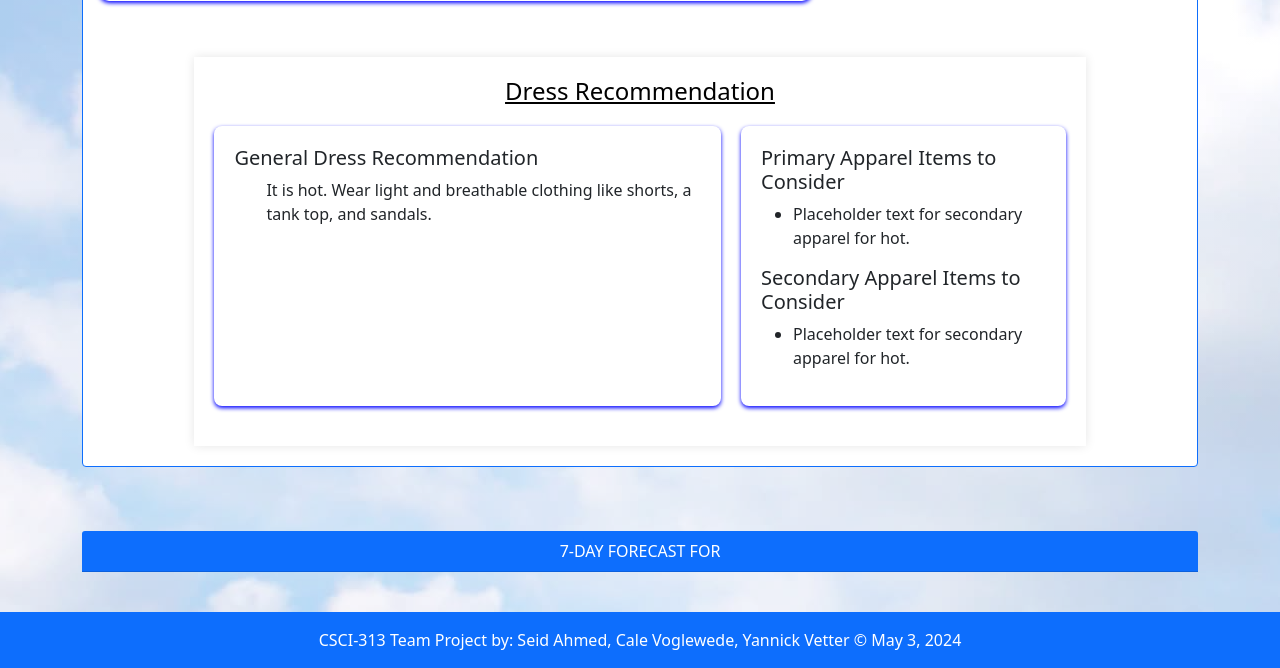
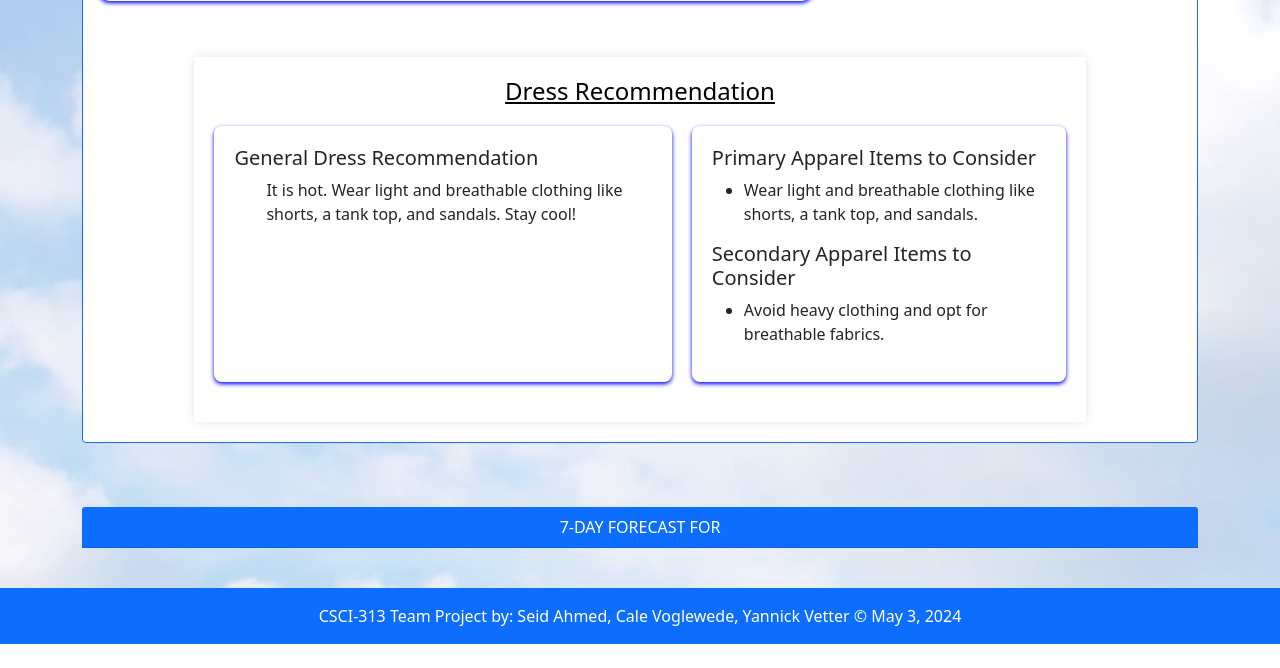
Before and after one commit to cale-ndsu/CSCI313Project-Weatherwise, a Django app: template weatherwise/weather_app/templates/weather_app/weather.html in a window 1280 px wide. Shown: the part 355-1023 px from the top of the page. After the commit the page ends 999 px from the top, so only its background shows below. Run offline with Django 5.2, Linux system fonts and the light colour scheme; the template is opened without the code that fills it, so the values that code supplies are empty.

Commit message:
Filled in the rest

```diff
--- a/weatherwise/weather_app/templates/weather_app/weather.html
+++ b/weatherwise/weather_app/templates/weather_app/weather.html
@@ -66,17 +66,17 @@
                 <h5>General Dress Recommendation</h5>
                 <ul>
                 {% if feel_temp < 0 %}
-                    <p>It is very cold. Bundle up with a heavy coat, scarf, gloves, and boots.</p>
+                    <p>It is very cold. Bundle up with a heavy coat, scarf, gloves, and boots. At this temperature, skin exposure to cold is dangerous.</p>
                 {% elif feel_temp < 20 %}
-                    <p>It is quite cold. Layer up with a warm sweater, jacket, and hat.</p>
+                    <p>It is quite cold. Layer up with a warm sweater, jacket, and hat. At this temperature, skin exposure to cold is risky.</p>
                 {% elif feel_temp < 40 %}
-                    <p>It is cold. Wear a medium-weight jacket or coat with a long-sleeve shirt.</p>
+                    <p>It is cold. Wear a medium-weight jacket or coat with a long-sleeve shirt. At this temperature, skin exposure to cold should be limited.</p>
                 {% elif feel_temp < 60 %}
-                    <p>It is brisk. Put on a light jacket, jeans, and closed-toe shoes.</p>
+                    <p>It is brisk. Put on a light jacket, jeans, and closed-toe shoes. At this temperature, skin exposure to cold may cause discomfort.</p>
                 {% elif feel_temp < 80 %}
-                    <p>It is warm. Opt for a t-shirt, jeans, and comfortable shoes.</p>
+                    <p>It is warm. Opt for a t-shirt, jeans, and comfortable shoes. Enjoy the pleasant weather!</p>
                 {% else %}
-                    <p>It is hot. Wear light and breathable clothing like shorts, a tank top, and sandals.</p>
+                    <p>It is hot. Wear light and breathable clothing like shorts, a tank top, and sandals. Stay cool!</p>
                 {% endif %}
                 </ul>
             </div>
@@ -84,17 +84,17 @@
                 <h5>Primary Apparel Items to Consider</h5>
                 <ul>
                 {% if feel_temp < 0 %}
-                <li>Placeholder text for primary apparel for very cold.</li>
+                <li>Bundle up with a heavy coat, scarf, gloves, and boots.</li>
                 {% elif feel_temp < 20 %}
-                <li>Placeholder text for primary apparel for quite cold.</li>
+                <li>Layer up with a warm sweater, jacket, and hat.</li>
                 {% elif feel_temp < 40 %}
-                <li>Placeholder text for primary apparel for cold.</li>
+                <li>Wear a medium-weight jacket or coat with a long-sleeve shirt.</li>
                 {% elif feel_temp < 60 %}
-                <li>Placeholder text for primary apparel for brisk.</li>
+                <li>Put on a light jacket, jeans, and closed-toe shoes.</li>
                 {% elif feel_temp < 80 %}
-                <li>Placeholder text for primary apparel for warm.</li>
+                <li>Opt for a t-shirt, jeans, and comfortable shoes.</li>
                 {% else %}
-                <li>Placeholder text for secondary apparel for hot.</li>
+                <li>Wear light and breathable clothing like shorts, a tank top, and sandals.</li>
                 {% endif %}
                 {% if weather.current.weather_classification == 'Drizzle' or weather.current.weather_classification == 'Freezing Drizzle' or weather.current.weather_classification == 'Light Rain' or weather.current.weather_classification == 'Rain' or weather.current.weather_classification == 'Heavy Rain' or weather.current.weather_classification == 'Freezing Rain' %}
                     <li>Close-Toe Shoes</li>
@@ -103,17 +103,17 @@
                 <h5>Secondary Apparel Items to Consider</h5>
                 <ul>
                 {% if feel_temp < 0 %}
-                <li>Placeholder text for secondary apparel for very cold.</li>
+                <li>Consider thermal underwear, wool socks, and a warm hat.</li>
                 {% elif feel_temp < 20 %}
-                <li>Placeholder text for secondary apparel for quite cold.</li>
+                <li>Wear thicker socks, insulated gloves, and a scarf.</li>
                 {% elif feel_temp < 40 %}
-                <li>Placeholder text for secondary appare for cold.</li>
+                <li>Consider layering with thermal tops, sweaters, and fleece-lined pants.</li>
                 {% elif feel_temp < 60 %}
-                <li>Placeholder text for secondary apparel for brisk.</li>
+                <li>Opt for a lightweight jacket or windbreaker.</li>
                 {% elif feel_temp < 80 %}
-                <li>Placeholder text for secondary apparel for warm.</li>
+                <li>Wear a light sweater or hoodie for cooler evenings.</li>
                 {% else %}
-                <li>Placeholder text for secondary apparel for hot.</li>
+                <li>Avoid heavy clothing and opt for breathable fabrics.</li>
                 {% endif %}
                 {% if feel_temp > 40 and feel_temp < 60 and weather.current.wind_speed > 20 %}
                 <li>Windbreaker</li>
```
